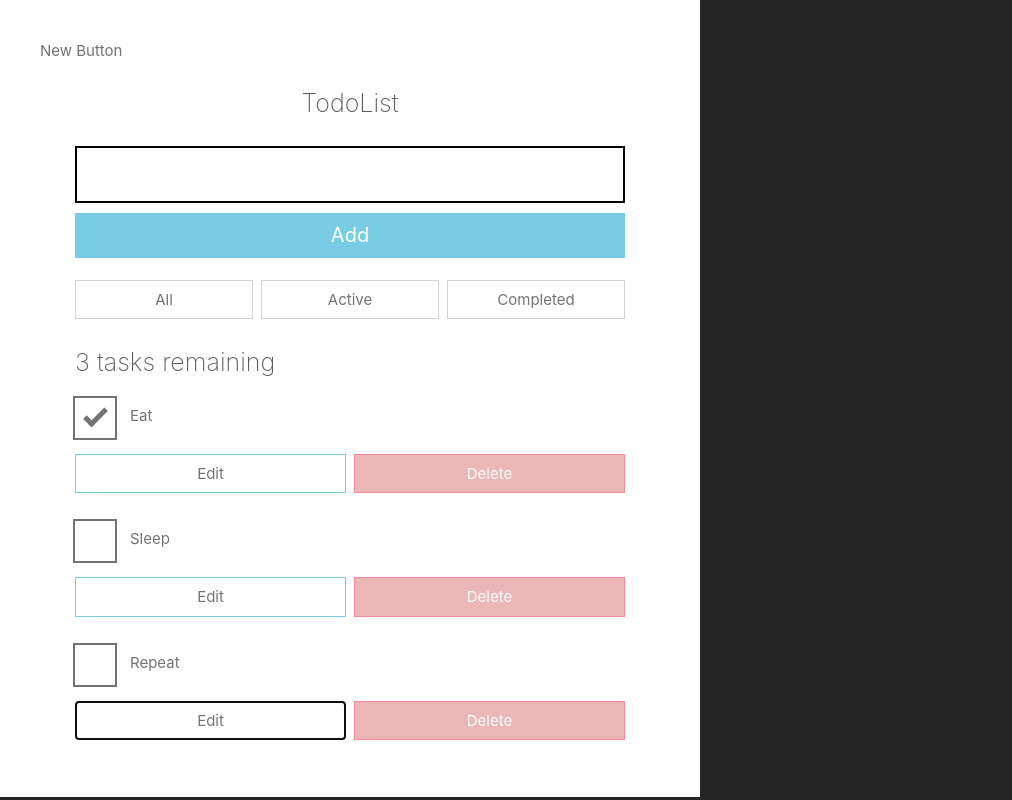
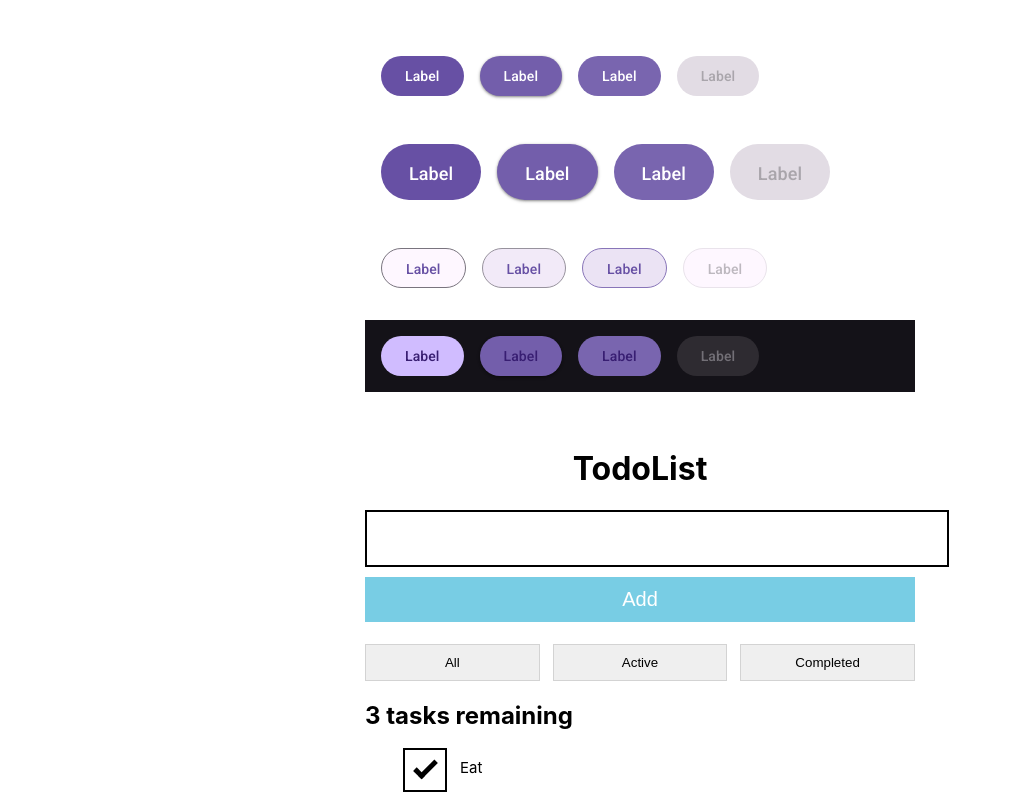
Before and after one commit to turovetsss/ToDo-List, a React (Create React App) app: page / in a window 1280 px wide. Shown: the top 800 px of the page, without its empty margins (0-1012 px from the left). Built offline with nearby package versions, Linux system fonts and the light colour scheme.

Commit message:
new buttons

```diff
--- a/package.json
+++ b/package.json
@@ -25,9 +25,6 @@
   "lint-staged": {
     "{src,config}/**/*.{js,jsx,ts,tsx}": [
       "eslint"
-    ],
-    "*.css": [
-      "stylelint"
     ]
   },
   "browserslist": {
--- a/public/index.html
+++ b/public/index.html
@@ -24,6 +24,7 @@
       work correctly both with client-side routing and a non-root public URL.
       Learn how to configure a non-root public URL by running `npm run build`.
     -->
+    <link href="https://fonts.googleapis.com/css2?family=Roboto:ital,wght@0,100;0,300;0,400;0,500;0,700;0,900;1,100;1,300;1,400;1,500;1,700;1,900&display=swap" rel="stylesheet">
     <title>React App</title>
   </head>
   <body>
--- a/src/App.css
+++ b/src/App.css
@@ -1,50 +1,27 @@
-*,
-*::before,
-*::after {
-  box-sizing: border-box;
+.todoapp {
+  background: #fff;
+  position: relative;
+  padding: 40px;
+  max-width: 550px;
+  margin-left: auto;
+  margin-right: auto;
+
+  .buttons {
+    display: flex;
+    margin-bottom: 16px;
+    padding: 16px;
+
+    &.dark-theme {
+      background-color: #141218;
     }
-html {
-  font: 10px sans-serif;
+
+    .button {
+      margin-right: 16px;
     }
-h1,
-h2 {
-  font-weight: 200;
-  color: #605c5c;
-  font-size: 25px;
   }
-ul {
-  list-style: none;
-  padding: 0;
-}
-button {
-  border: none;
-  margin: 0;
-  padding: 0;
-  width: auto;
-}
-button,
-input,
-optgroup,
-select,
-textarea {
-  font-family: inherit;
-  font-size: 15px;
-  line-height: 1.15;
-  margin: 0;
-}
-button,
-input {
-  color: currentcolor;
-  background: transparent;
-}
-body {
-  width: 100%;
-  max-width: 700px;
-  margin: 0 auto;
-  font-size: 17px;
-  font-family:Verdana, Geneva, Tahoma, sans-serif;
-    background: #252525;
-    color: #747373;
+
+  & > h1 {
+    text-align: center;
   }
 
   .btn {
@@ -101,19 +78,7 @@ body {
   .stack-exception {
     margin-top: 12px;
   }
-.todoapp {
-  background: #fff;
-  position: relative;
-  padding: 40px;
-}
-.todoapp > * {
-  max-width: 550px;
-  margin-left: auto;
-  margin-right: auto;
-}
-.todoapp > h1 {
-  text-align: center;
-}
+
 .label__lg {
   padding: 5px;
   margin-bottom: 1rem;
@@ -192,3 +157,4 @@ body {
 .c-cb > input[type="checkbox"]:checked + label::after {
   opacity: 1;
 }
+}
--- a/src/app.jsx
+++ b/src/app.jsx
@@ -75,7 +75,42 @@ export const App = props => {
 
     return (
         <div className='todoapp stack-large'>
-            <Button type='button'>New Button</Button>
+            <div className='buttons'>
+                <Button>Label</Button>
+                <Button className='button--filled-hover'>Label</Button>
+                <Button className='button--filled-focus'>Label</Button>
+                <Button disabled={true}>Label</Button>
+            </div>
+            <div className='buttons'>
+                <Button size='l'>Label</Button>
+                <Button size='l' className='button--filled-hover'>
+                    Label
+                </Button>
+                <Button size='l' className='button--filled-focus'>
+                    Label
+                </Button>
+                <Button size='l' disabled={true}>
+                    Label
+                </Button>
+            </div>
+            <div className='buttons'>
+                <Button view='outlined'>Label</Button>
+                <Button view='outlined' className='button--outlined-hover'>
+                    Label
+                </Button>
+                <Button view='outlined' className='button--outlined-focus'>
+                    Label
+                </Button>
+                <Button view='outlined' disabled={true}>
+                    Label
+                </Button>
+            </div>
+            <div className='buttons dark-theme'>
+                <Button>Label</Button>
+                <Button className='button--filled-hover'>Label</Button>
+                <Button className='button--filled-focus'>Label</Button>
+                <Button disabled={true}>Label</Button>
+            </div>
             <br />
             <h1>TodoList</h1>
             <Form addTask={addTask} />
--- a/src/components/button/button.css
+++ b/src/components/button/button.css
@@ -1,3 +1,116 @@
-.Button {
+.button {
     display: flex;
+    border-radius: 100px;
+    outline: none;
+    border: none;
+    font-family: Roboto;
+    font-size: 14px;
+    font-style: normal;
+    font-weight: 500;
+    line-height: 20px;
+    letter-spacing: 0.1px;
+    transition: 0.3s;
+    box-sizing: border-box;
 }
+
+/* SIZES */
+.button--size-m {
+    padding: 10px 24px;
+    height: 40px;
+    font-size: 14px;
+    line-height: 20px;
+}
+
+.button--size-l {
+    padding: 16px 28px;
+    height: 56px;
+    font-size: 18px;
+    line-height: 28px;
+}
+
+.button--filled {
+    background-color: #6750A4;
+    color: #FFFFFF;
+
+    .dark-theme & {
+        background-color: #D0BCFF;
+        color: #381E72;
+    }
+
+    &:hover:not(:disabled) {
+        background-color: #735EAB;
+        box-shadow: 0px 1px 3px 1px rgba(0, 0, 0, 0.15), 0px 1px 2px 0px rgba(0, 0, 0, 0.30);
+        cursor: pointer;
+    }
+
+    &:focus:not(:disabled) {
+        background-color: #7965AF;
+        box-shadow: none;
+    }
+
+    &:disabled {
+        background-color:#E2DCE4;
+        color: #A9A5AB;
+
+        .dark-theme & {
+            background-color: #2E2B31;
+            color: #737077;
+        }
+    }
+}
+
+.button--outlined {
+    background-color: #FEF7FF;
+    color: #6750A4;
+    border: 1px solid #79747E;
+
+    &:hover:not(:disabled) {
+        background-color: #F2EAF8;
+        border: 1px solid #97929D;
+        cursor: pointer;
+    }
+
+    &:focus:not(:disabled) {
+        background-color: #EBE3F4;
+        border: 1px solid #8875B8;
+    }
+
+    &:disabled {
+        background-color:#FEF7FF;
+        border: 1px solid #E9E3EB;
+        color: #BDB8BF;
+    }
+}
+
+.button--filled-hover:not(.button--filled-disabled){
+    background-color: #735EAB;
+    box-shadow: 0px 1px 3px 1px rgba(0, 0, 0, 0.15), 0px 1px 2px 0px rgba(0, 0, 0, 0.30);
+    cursor: pointer;
+}
+
+.button--filled-focus:not(.button--filled-disabled) {
+    background-color: #7965AF;
+    box-shadow: none;
+}
+
+.button--filled-disabled {
+    background-color:#E2DCE4;
+    color: #A9A5AB;
+}
+
+.button--outlined-hover:not(.button--outlined-disabled){
+    background-color: #F2EAF8;
+    border: 1px solid #97929D;
+    cursor: pointer;
+}
+
+.button--outlined-focus:not(.button--outlined-disabled) {
+    background-color: #EBE3F4;
+    border: 1px solid #8875B8;
+}
+
+.button--outlined-disabled {
+    background-color:#FEF7FF;
+    border: 1px solid #E9E3EB;
+    color: #BDB8BF;
+}
--- a/src/components/button/button.jsx
+++ b/src/components/button/button.jsx
@@ -1,9 +1,15 @@
-import React from 'react';
+import React, { useMemo } from 'react';
 
 import './button.css';
 
 export const Button = props => {
-    const { children, type } = props;
+    const { children, type = 'button', disabled, view = 'filled', size = 'm' } = props;
 
-    return <button type={type}>{children}</button>;
+    const className = useMemo(() => ['button', `button--${view}`, `button--size-${size}`, props.className].join(' '), [props.className]);
+
+    return (
+        <button className={className} type={type} disabled={disabled}>
+            {children}
+        </button>
+    );
 };
```
Also changed, not shown: 1 other file (tests, documents, lock files or other folders). Lines whose indentation alone changed are shown as unchanged.
